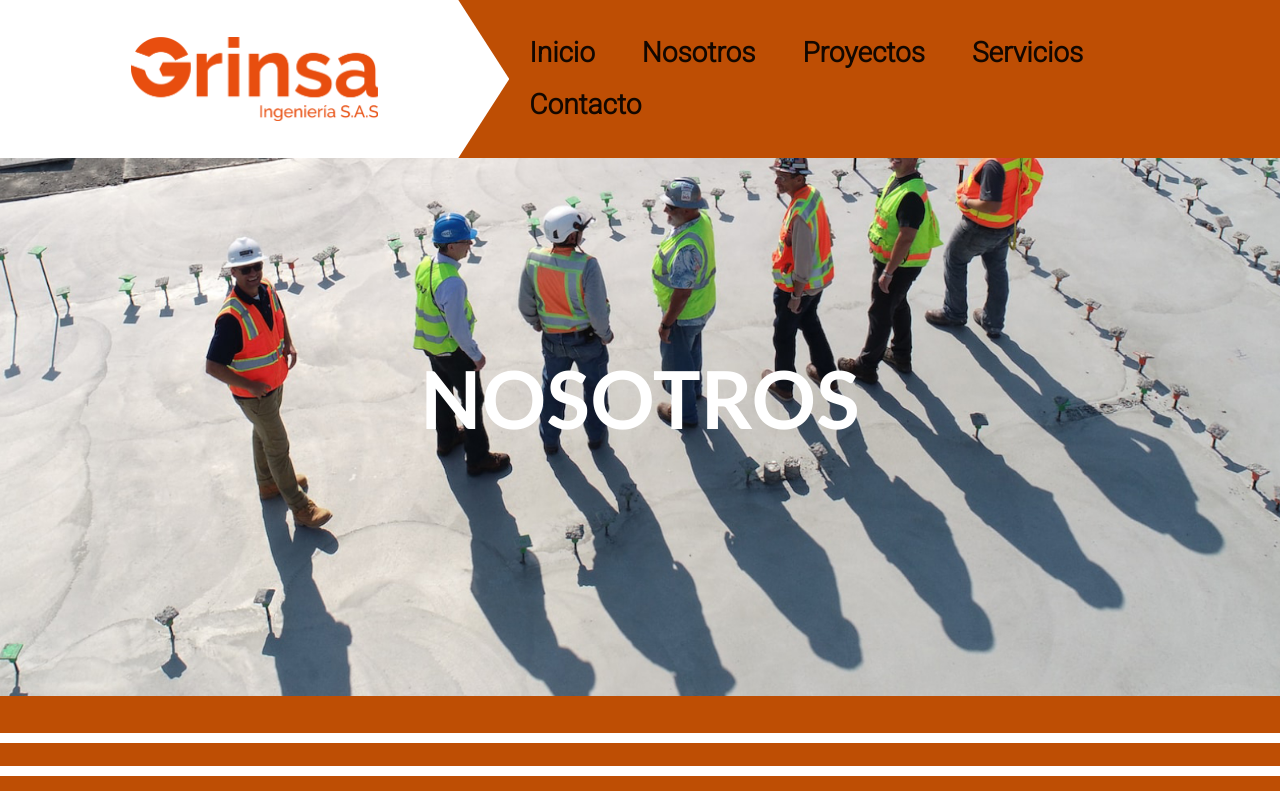
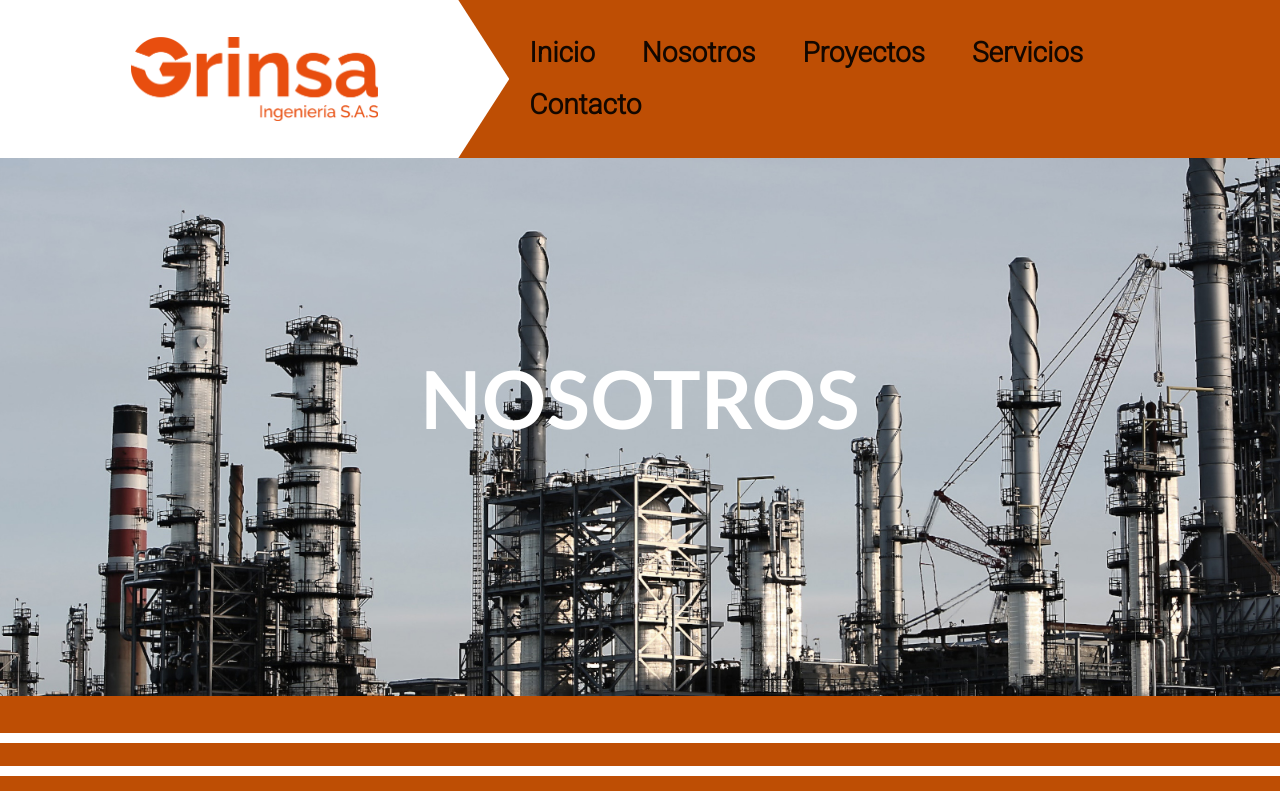
Before and after one commit to Harlop3412/grinsa_ingenieria, a website: page paginas/nosotros.html in a window 1280 px wide. Shown: the top 800 px of the page. Drawn offline with nearby package versions, Linux system fonts and the light colour scheme.

Commit message:
prueba_ruta_img_nosotros

```diff
--- a/scss/vistas/_nosotros.scss
+++ b/scss/vistas/_nosotros.scss
@@ -7,7 +7,7 @@
     .container__nosotros--img1 {
         @extend .container__img1;
         justify-content: center;
-        background-image: url(../recursos/seccion_nosotros/imagenes/seccion_nosotros_1.jpg);
+
 
         h1 {
             padding: $space-xxxlarge 0 $space-xxxlarge 0;
```
Also changed, not shown: css/estilos.css.
